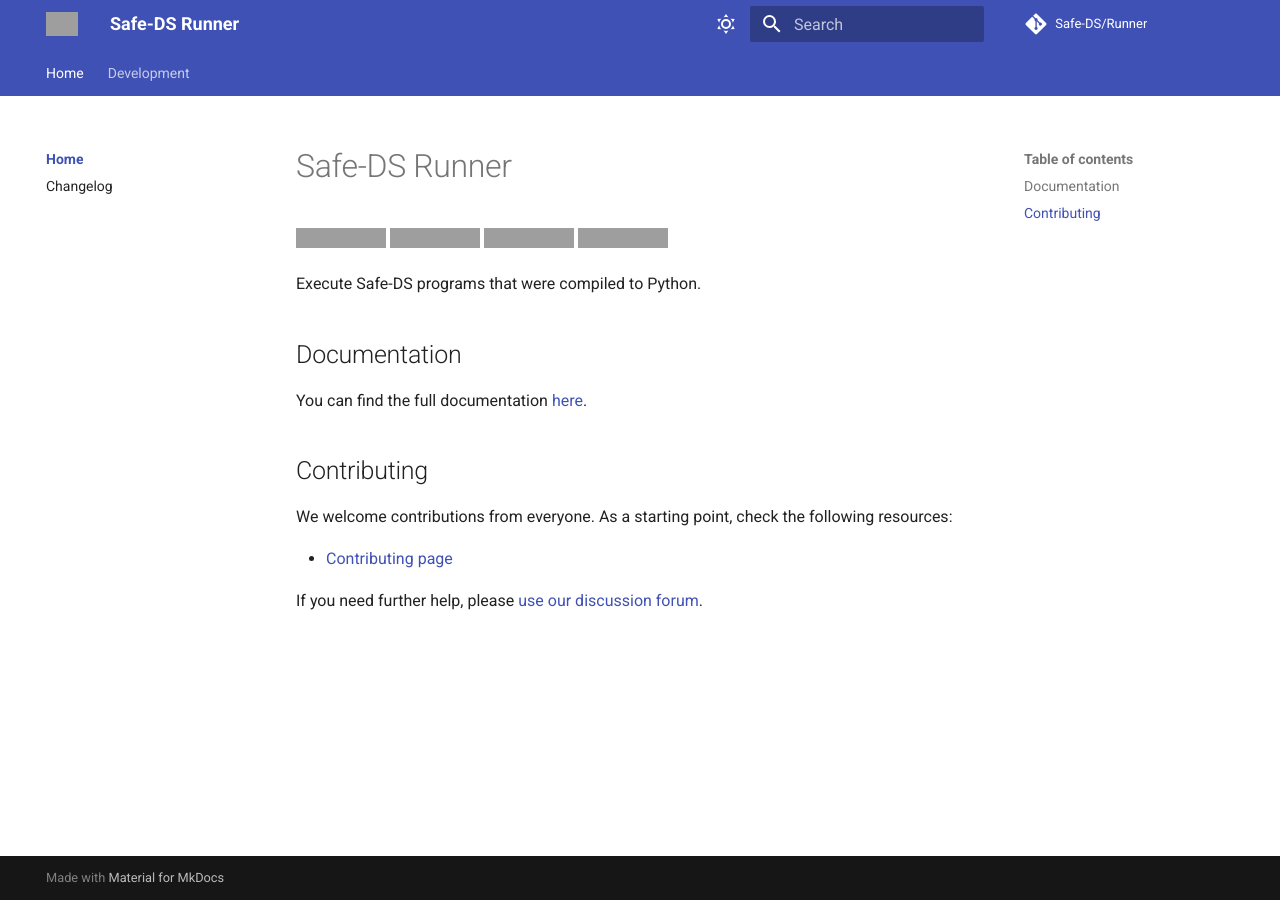
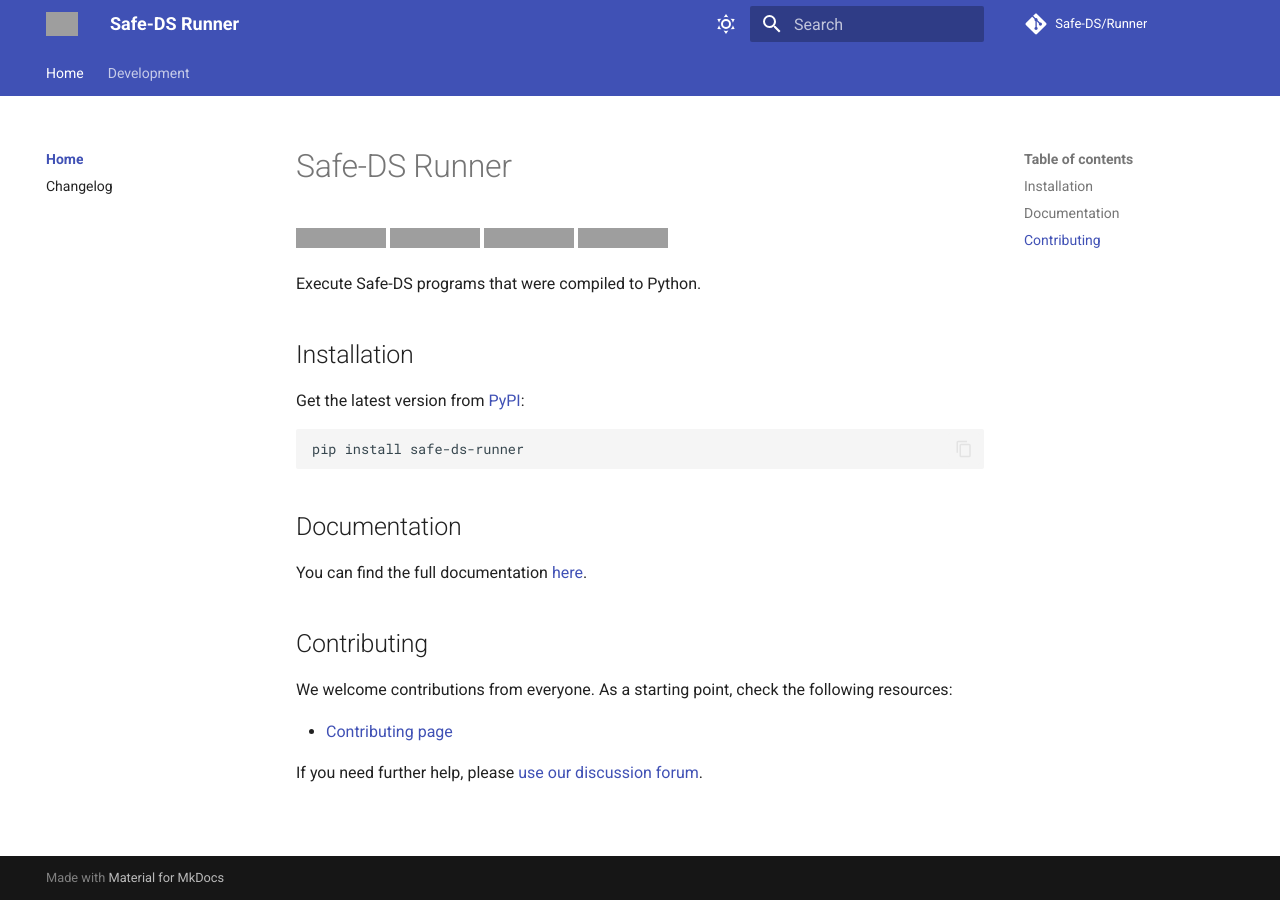
Before and after one commit to Safe-DS/Runner, an MkDocs documentation site: the page built from docs/README.md, in a window 1280 px wide. Built offline with MkDocs 1.6.1 and Material for MkDocs 9.7.7, drawn with Linux system fonts in a browser that asks for light colours; comment, search, counter and statistics services are not loaded; grey boxes are pictures that could not be loaded.

Commit message:
docs: add installation instructions

````diff
--- a/docs/README.md
+++ b/docs/README.md
@@ -6,6 +6,14 @@
 [![Documentation Status](https://readthedocs.org/projects/safe-ds-runner/badge/?version=stable)](https://runner.safeds.com)
 
 Execute Safe-DS programs that were compiled to Python.
+
+## Installation
+
+Get the latest version from [PyPI](https://pypi.org/project/safe-ds-runner):
+
+```shell
+pip install safe-ds-runner
+```
 
 ## Documentation
 
````
